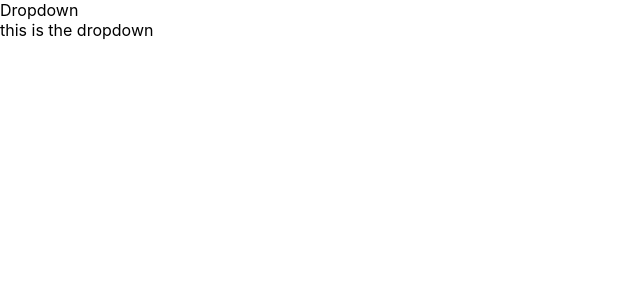
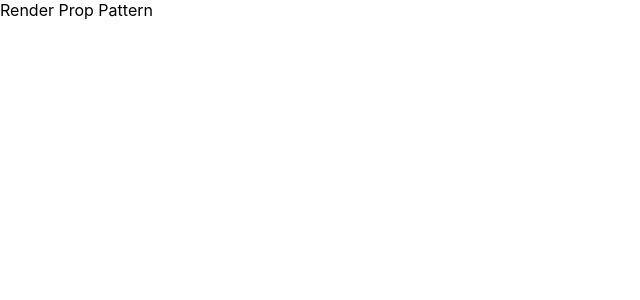
Before and after one commit to arifdroid/design-pattern-study, a React (Create React App) app: page / in a window 1280 px wide. Shown: the top 300 px of the page, without its empty margins (0-640 px from the left). Built offline with nearby package versions, Linux system fonts and the light colour scheme.

Commit message:
render props to abstract out logic from view layer

```diff
--- a/src/App_2.tsx
+++ b/src/App_2.tsx
@@ -1,43 +1,33 @@
 import React, { ComponentType, useState } from 'react'
 
-// withToggle , HOC
-//component that accepts other component
+//the problem with render prop pattern
+//when we re run function component
+//all will be rerender,
+//the argument to toggle render, gonna be new function , not constant identity ,
+//gonna prevent react being able to do react magic, react re-render
+//
+
+//render props makes it easy to add more data/ props
+
+//drawback is performance ,
+//cant memoize, cant use hook directly inside callback function
+
+
 
 type ToggleProp = {
   isOpen: boolean,
   toggle: () => void
 }
 
-//the logic part we abstract out into HOC
-const withToggle = (Component: ComponentType<ToggleProp>) => {
-  //return function of the stateful
-  return (
-    () => {
-      const [isOpen, setOpen] = useState(true)
+const ToggleRender = ({ children }: { children: any }) => {
+  const [isOpen, setOpen] = useState(true)
 
-      const toggle = () => {
-        setOpen(isOpen => !isOpen)
-      }
+  const toggle = () => {
+    setOpen(isOpen => !isOpen)
+  }
 
-      return <Component isOpen={isOpen} toggle={toggle}></Component>
-    }
-  )
-
+  return children({ isOpen, toggle })
 }
-
-//the view layer , the dumb component , only responsible for render
-//does not care of the props
-const DropdownViewLayer: React.FC<ToggleProp> = ({ isOpen, toggle }) => {
-  return (
-    <>
-      <div onClick={toggle}>Dropdown</div>
-      <>{isOpen && <div>this is the dropdown</div>}</>
-    </>
-  )
-}
-
-const Dropdown = withToggle(DropdownViewLayer)
-
 // ===== original function =======
 
 // const Toggle_Function = ({ }) => {
@@ -56,7 +46,17 @@ const App_2 = () => {
   return (
     <div>
 
-      <Dropdown />
+      {/* <ToggleRender
+        //cannot add hook inside this
+        //because gonna be different function next time
+        render={({ isOpen, toggle }: ToggleProp) => <div onClick={toggle}>Render Prop {isOpen ? 'Pattern' : ''}</div>
+        } /> */}
+
+      <ToggleRender
+      //cannot add hook inside this
+      //because gonna be different function next time
+      // change ::  render -> children
+      >{({ isOpen, toggle }: ToggleProp) => <div onClick={toggle}>Render Prop {isOpen ? 'Pattern' : ''}</div>}</ToggleRender>
     </div>
   )
 }
```
